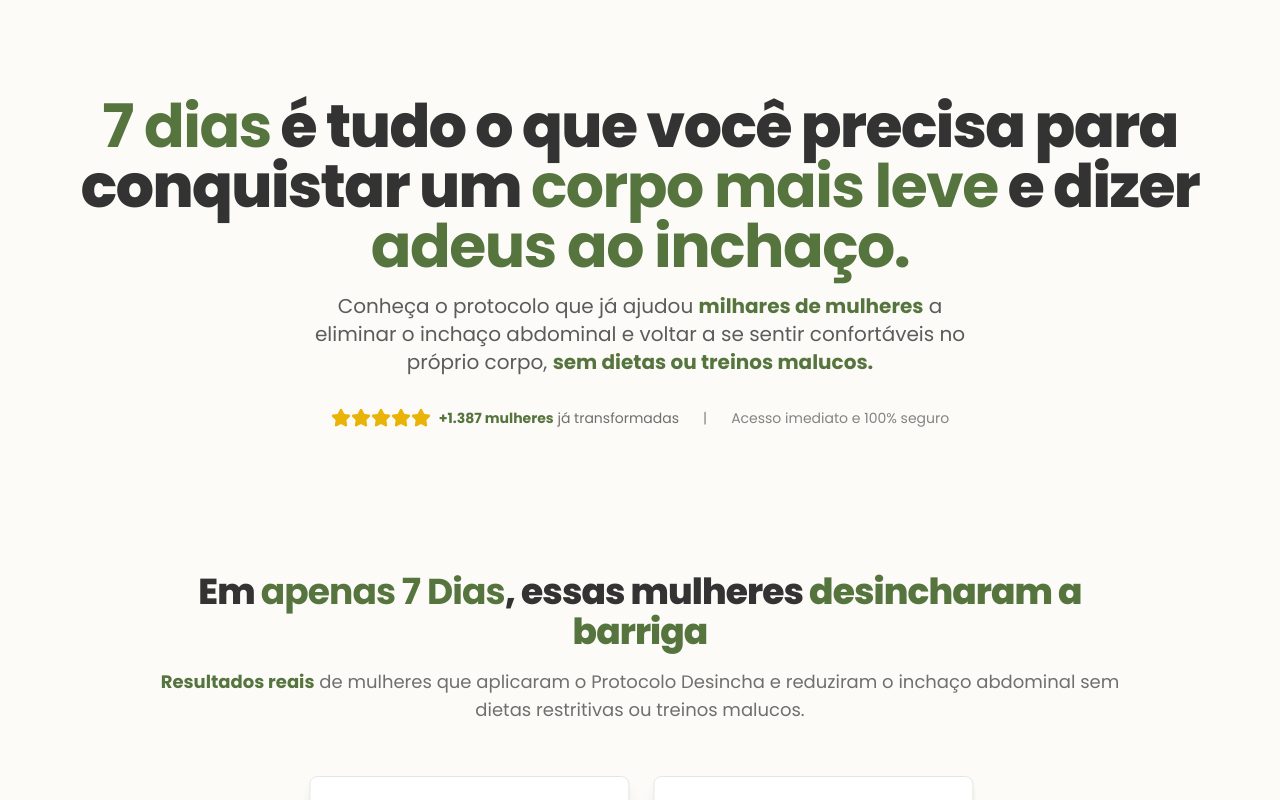
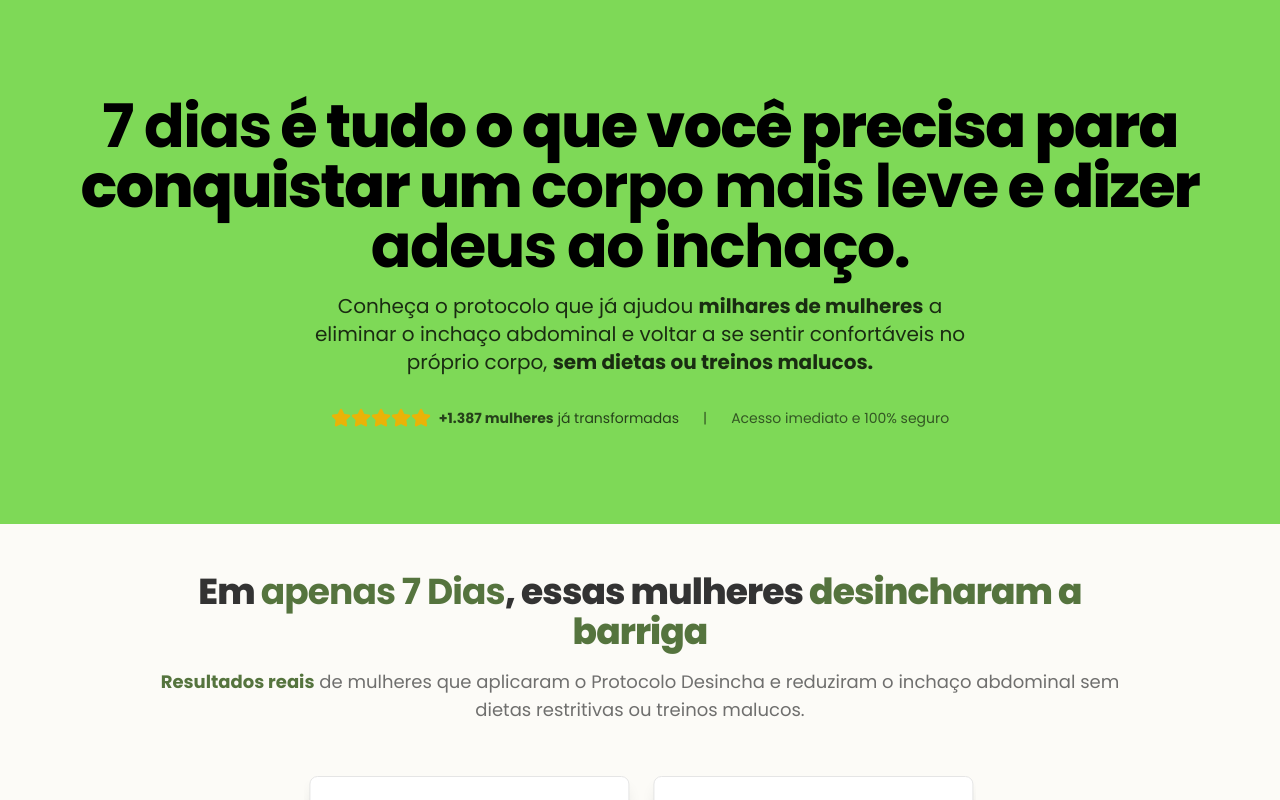
Before and after one commit to batatafaver/desinchafoodmap, a Next.js app: page / in a window 1280 px wide. Shown: the top 800 px of the page. Built offline with nearby package versions, Linux system fonts and the light colour scheme; grey boxes are pictures that could not be loaded.

Commit message:
coloque a sessão head o fundo #7ed957 nesta coloração

```diff
--- a/src/components/landing/Hero.tsx
+++ b/src/components/landing/Hero.tsx
@@ -4,17 +4,17 @@ import { Star } from 'lucide-react';
 
 export default function Hero() {
   return (
-    <section id="inicio" className="w-full bg-background pt-8 pb-12 md:py-24">
+    <section id="inicio" className="w-full bg-[#7ed957] pt-8 pb-12 md:py-24">
       <div className="container mx-auto grid max-w-7xl grid-cols-1 items-center gap-8 px-4">
         <div className="text-center">
-          <h1 className="font-headline text-4xl font-extrabold tracking-tight text-foreground sm:text-5xl md:text-6xl">
-            <span className="font-bold text-accent">7 dias</span> é tudo o que você precisa para conquistar um <span className="font-bold text-accent">corpo mais leve</span> e dizer <span className="font-bold text-accent">adeus ao inchaço.</span>
+          <h1 className="font-headline text-4xl font-extrabold tracking-tight text-black sm:text-5xl md:text-6xl">
+            <span className="font-bold">7 dias</span> é tudo o que você precisa para conquistar um <span className="font-bold">corpo mais leve</span> e dizer <span className="font-bold">adeus ao inchaço.</span>
           </h1>
-          <p className="mt-4 mx-auto max-w-2xl text-lg text-foreground/80 md:text-xl">
-            Conheça o protocolo que já ajudou <span className="font-bold text-accent">milhares de mulheres</span> a eliminar o inchaço abdominal e voltar a se sentir confortáveis no próprio corpo, <span className="font-bold text-accent">sem dietas ou treinos malucos.</span>
+          <p className="mt-4 mx-auto max-w-2xl text-lg text-black/80 md:text-xl">
+            Conheça o protocolo que já ajudou <span className="font-bold">milhares de mulheres</span> a eliminar o inchaço abdominal e voltar a se sentir confortáveis no próprio corpo, <span className="font-bold">sem dietas ou treinos malucos.</span>
           </p>
           <div className="mt-8 flex flex-col items-center justify-center gap-2 md:flex-row md:justify-center md:gap-6">
-            <div className="flex items-center gap-2 text-sm text-foreground/70">
+            <div className="flex items-center gap-2 text-sm text-black/70">
               <div className="flex text-yellow-500">
                 <Star className="h-5 w-5 fill-current" />
                 <Star className="h-5 w-5 fill-current" />
@@ -22,10 +22,10 @@ export default function Hero() {
                 <Star className="h-5 w-5 fill-current" />
                 <Star className="h-5 w-5 fill-current" />
               </div>
-              <span><span className="font-bold text-accent">+1.387 mulheres</span> já transformadas</span>
+              <span><span className="font-bold">+1.387 mulheres</span> já transformadas</span>
             </div>
-             <p className="hidden text-sm text-foreground/60 md:block">|</p>
-            <p className="text-sm text-foreground/60">Acesso imediato e 100% seguro</p>
+             <p className="hidden text-sm text-black/60 md:block">|</p>
+            <p className="text-sm text-black/60">Acesso imediato e 100% seguro</p>
           </div>
         </div>
       </div>
```
